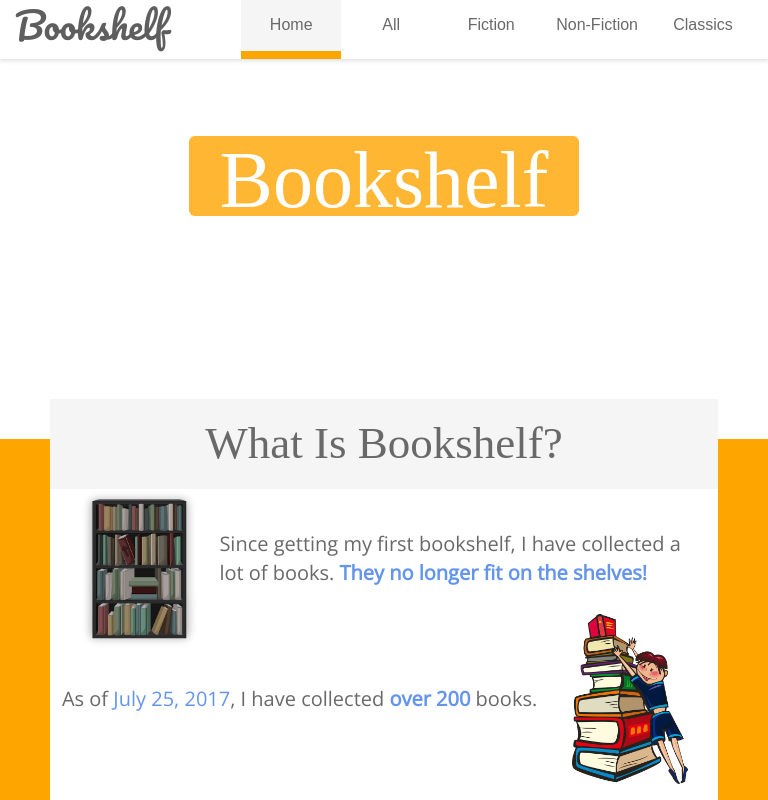
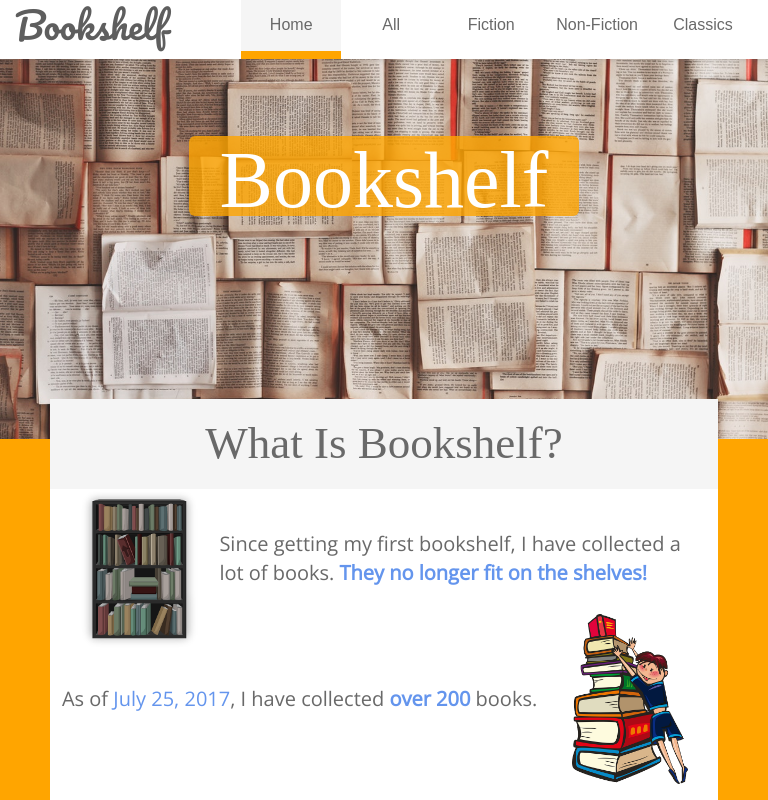
Before and after one commit to tjonesdev/bookshelf_vanillajs, a plain HTML site: page index.html in a window 768 px wide. Shown: the top 800 px of the page. Drawn offline with nearby package versions, Linux system fonts and the light colour scheme; a web font is replaced by a local one.

Commit message:
missed css images

```diff
--- a/styles.css
+++ b/styles.css
@@ -609,7 +609,7 @@ hr {
   }
   /* HOME PAGE */
   .indexHeader {
-    background-image: url(".Pictures/tablet-header.jpeg");
+    background-image: url("./images/tablet-header.jpg");
   }
   .indexSection h1 {
     font-size: 45px;
@@ -861,7 +861,7 @@ hr {
 
   /* HOME PAGE */
   .indexHeader {
-    background-image: url(".Pictures/desktop-header.jpeg");
+    background-image: url("./images/desktop-header.jpg");
     height: 400px;
   }
   .indexHeader h1 {
```
